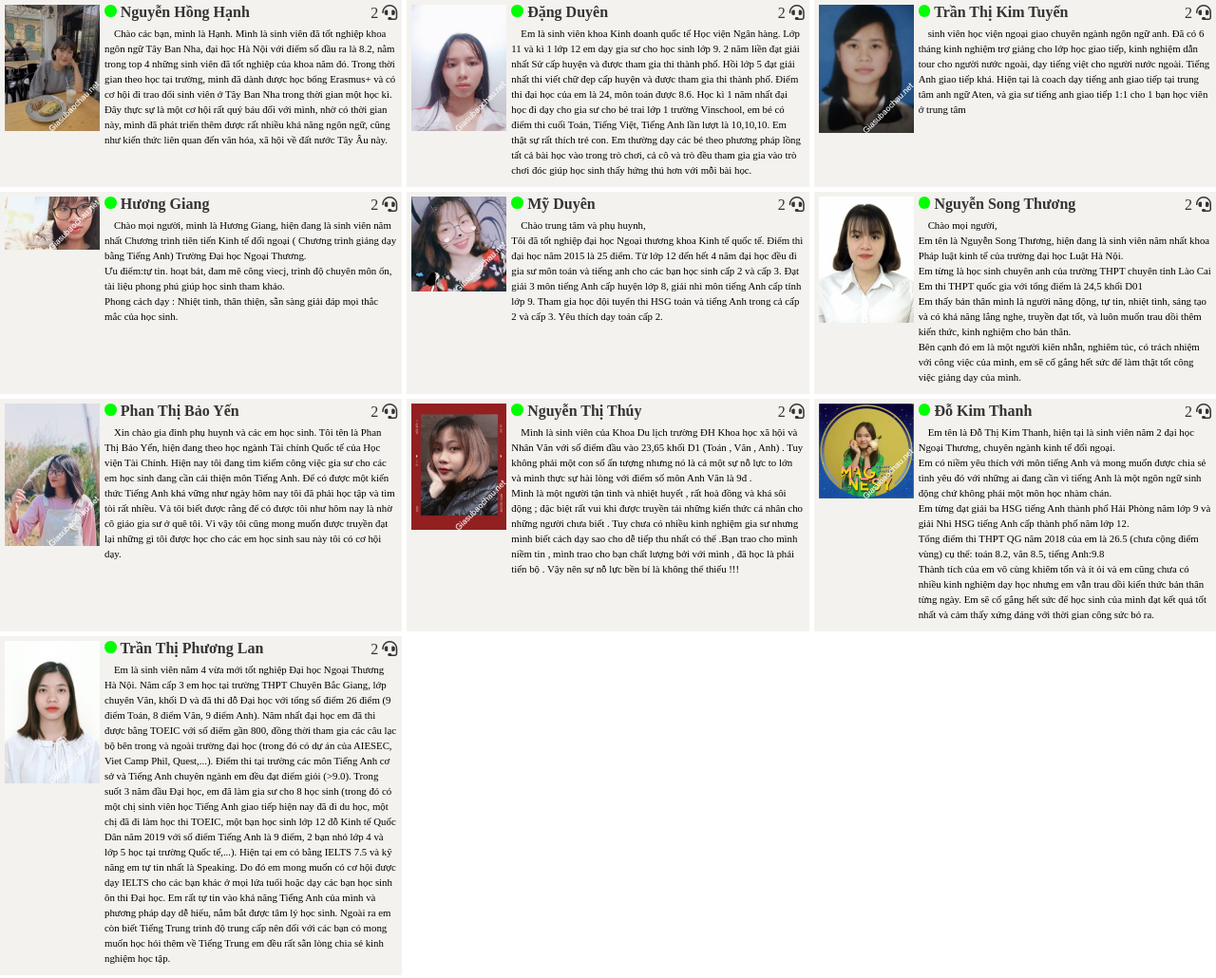
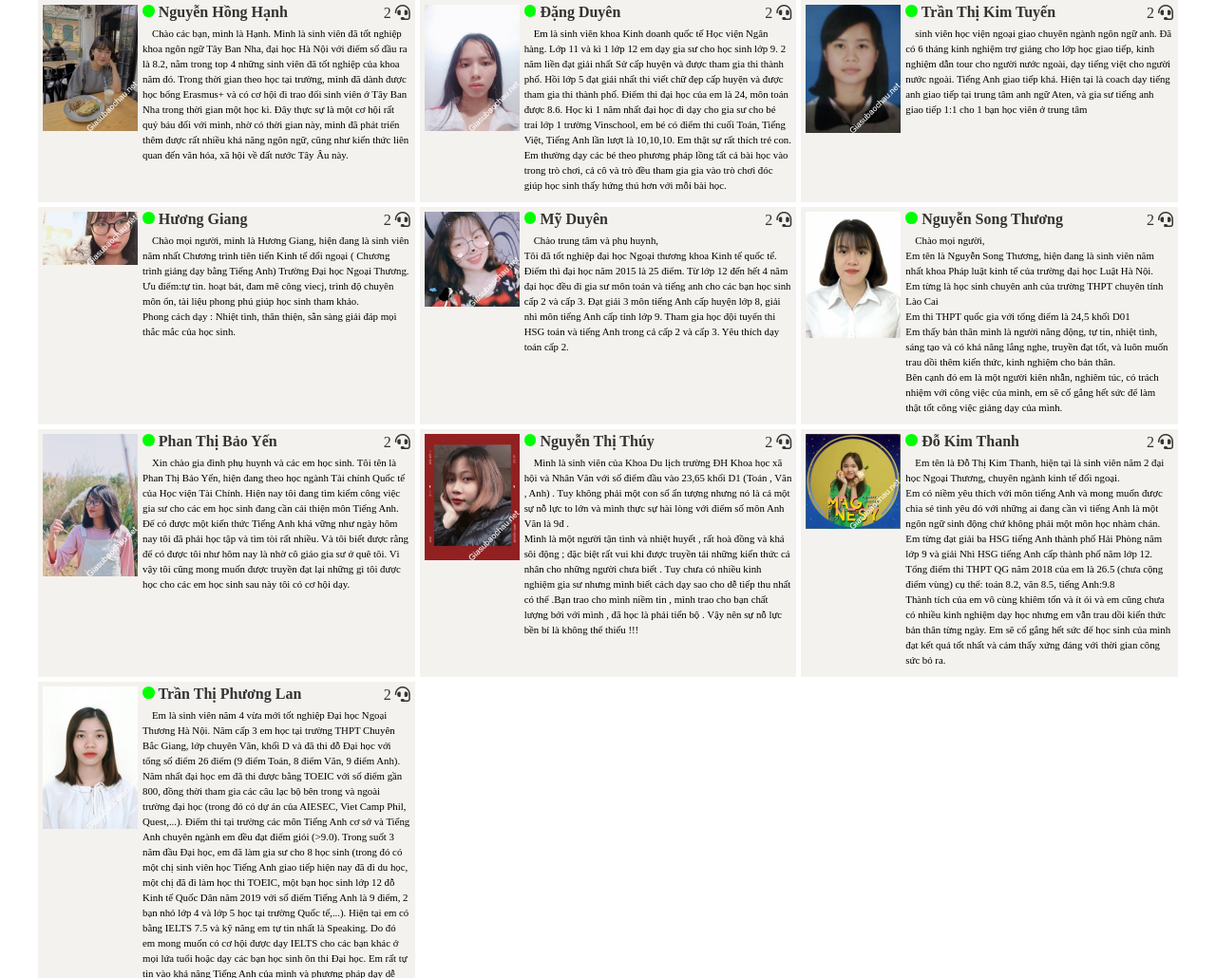
Before and after one commit to Locnguyen4696/web-test, a plain HTML site: page index.html in a window 1280 px wide. Shown: the top 1030 px of the page at 95% size. Drawn offline with Linux system fonts and the light colour scheme.

Commit message:
Update style.css

```diff
--- a/css/style.css
+++ b/css/style.css
@@ -59,7 +59,10 @@ table {
     	grid-template-columns: repeat(3, minmax(384px, 1fr));
 	}
 }
-
+.wrapper{
+	width: 1200px;
+	margin: 0 auto;
+}
 .item{
 	display: grid;
 	grid-template-columns: minmax(0, 100px) minmax(0, 568px);
```
